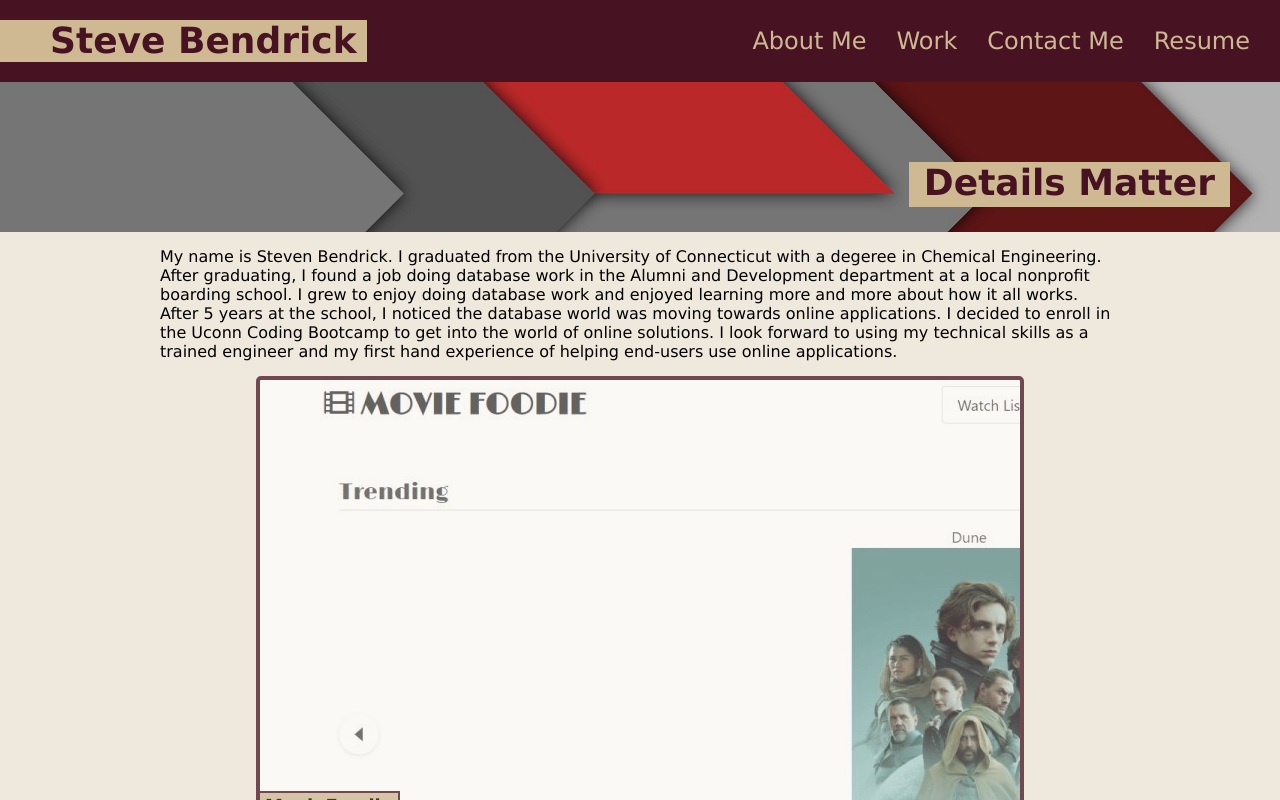
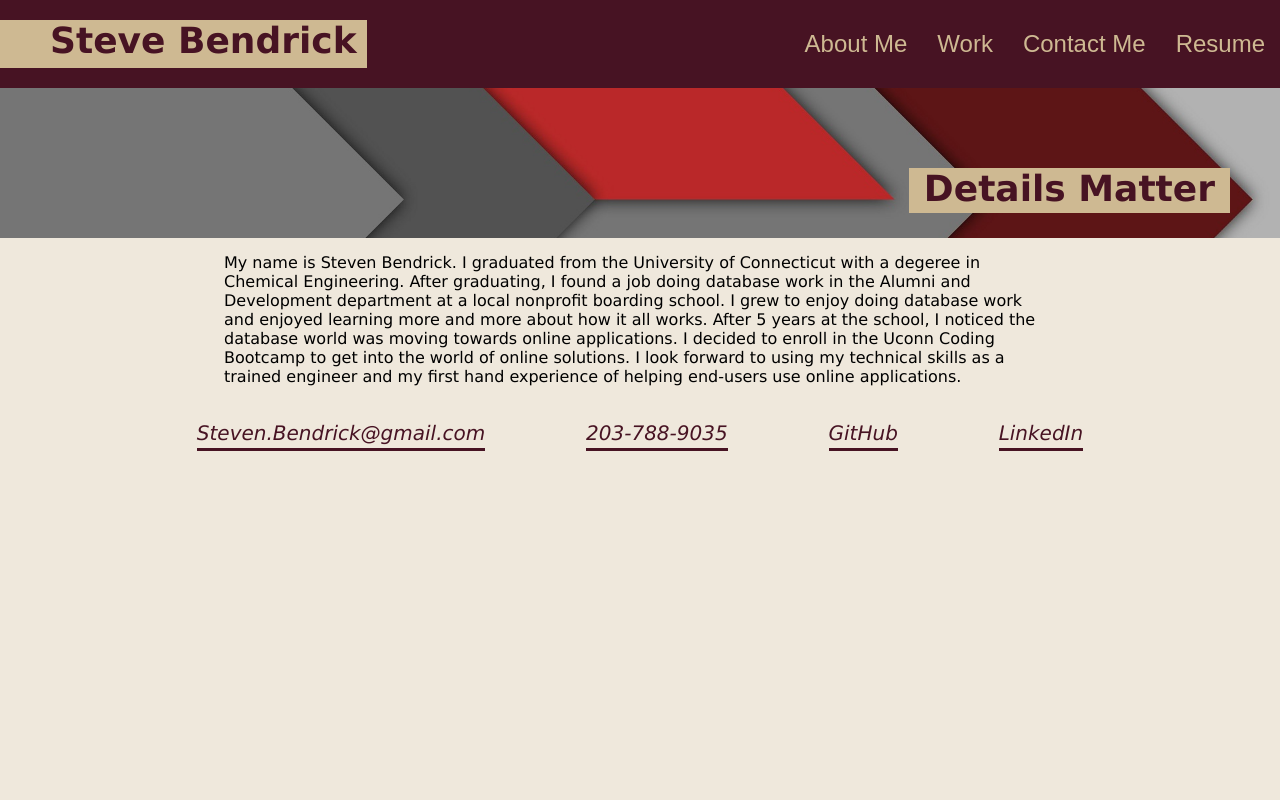
Before and after one commit to SteveB29/react-portfolio, a React (Create React App) app: page / in a window 1280 px wide. Shown: the top 800 px of the page. Built offline with nearby package versions, Linux system fonts and the light colour scheme.

Commit message:
used useState and props to render page from Navigation

```diff
--- a/src/App.js
+++ b/src/App.js
@@ -1,4 +1,4 @@
-import './App.css';
+import React, { useState } from 'react';
 import Header from './components/Header';
 import Hero from './components/Hero';
 import Footer from './components/Footer';
@@ -6,12 +6,21 @@ import About from './components/About';
 import Project from './components/Project';
 
 function App() {
+
+  const [currentCategory, setCurrentCategory] = useState('About')
+
+  const optionSelected = {
+    About: <About />,
+    Project: <Project />
+  };
+
   return (
     <>
-      <Header />
+      <Header
+        setCurrentCategory={setCurrentCategory}
+      />
       <Hero />
-      <About />
-      <Project />
+      {optionSelected[currentCategory]}
       <Footer />
     </>
   );
--- a/src/components/Header/index.js
+++ b/src/components/Header/index.js
@@ -1,11 +1,17 @@
 import React from "react";
 import Navigation from "../Navigation";
 
-function Header() {
+function Header(props) {
+  const {
+    setCurrentCategory
+  } = props
+
   return (
     <header>
         <h1>Steve Bendrick</h1>
-        <Navigation />
+        <Navigation
+          setCurrentCategory={setCurrentCategory}
+        />
     </header>
   )
 }
--- a/src/components/Navigation/index.js
+++ b/src/components/Navigation/index.js
@@ -1,21 +1,37 @@
 import React from "react";
 
-function Navigation() {
+function Navigation(props) {
+  const {
+    setCurrentCategory
+  } = props
+
+  const navCategories = [
+    {
+      display: 'About Me',
+      comp: 'About'
+    },
+    {
+      display: 'Work',
+      comp: 'Project'
+    },
+    {
+      display: 'Contact Me',
+      comp: 'Contact'
+    },
+    {
+      display: 'Resume',
+      comp: 'Resume'
+    }
+  ]
+
   return (
     <nav>
       <ul>
-        <li>
-            <a href="#about-me">About Me</a>
-        </li>
-        <li>
-            <a href="#work">Work</a>
-        </li>
-        <li>
-            <a href="#contact-me">Contact Me</a>
-        </li>
-        <li>
-            <a href="./assets/Resume/Steven-Bendrick-Resume.pdf" target="_blank" rel="noreferrer noopener">Resume</a>
-        </li>
+        {navCategories.map(cat => (
+          <li>
+            <button onClick={() => setCurrentCategory(cat.comp)}>{cat.display}</button>
+          </li>
+        ))}
       </ul>
     </nav>
   )
--- a/src/index.css
+++ b/src/index.css
@@ -35,15 +35,6 @@ header h1 {
   background-color: var(--contrast-color);
 }
 
-header a {
-  text-decoration: none;
-  color: var(--contrast-color);
-}
-
-header nav {
-  margin: 7px 15px 7px 0;
-}
-
 header nav ul {
   display: flex;
   flex-wrap: wrap;
@@ -52,9 +43,14 @@ header nav ul {
   list-style: none;
 }
 
-header nav ul li a {
+header button {
+  text-decoration: none;
+  color: var(--contrast-color);
+  background-color: var(--primary-color);
+  border: none;
   padding: 10px 15px;
   font-size: 24px;
+  cursor: pointer;
 }
 
 /* Header and nav bar style ends */
@@ -109,6 +105,7 @@ footer address ul li a {
   justify-content: flex-end;
   align-items: flex-end;
   padding: 0 50px 25px 0;
+  margin-bottom: 15px;
 }
 
 .hero p {
@@ -128,12 +125,8 @@ footer address ul li a {
   display: flex;
   flex-wrap: wrap;
   justify-content: space-between;
-  margin-bottom: 15px;
-}
-
-.about-me p {
-  margin: 15px auto 0 auto;
-  width: 75%;
+  margin: 0 auto 15px auto;
+  width: 65%;
 }
 
 .work {
```
